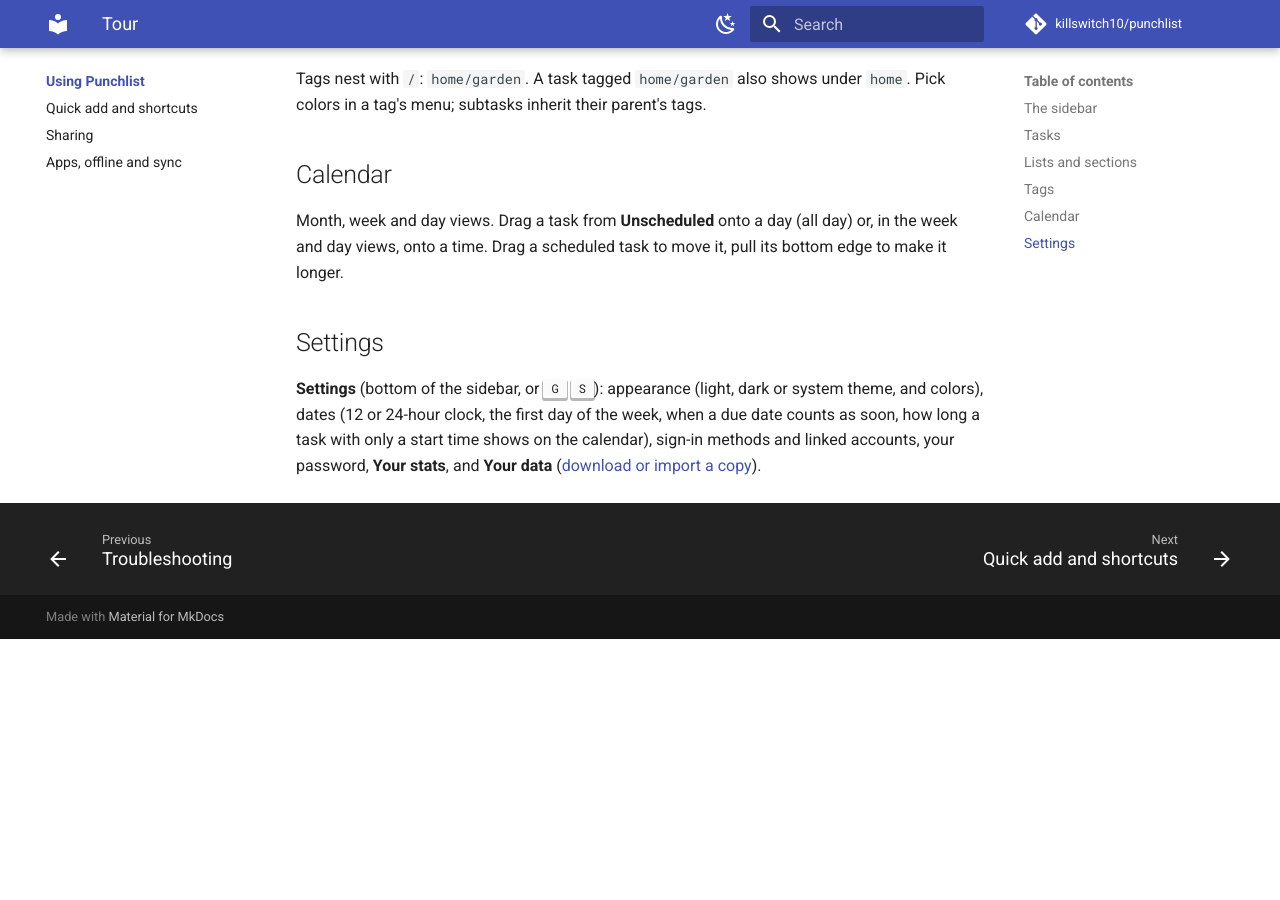
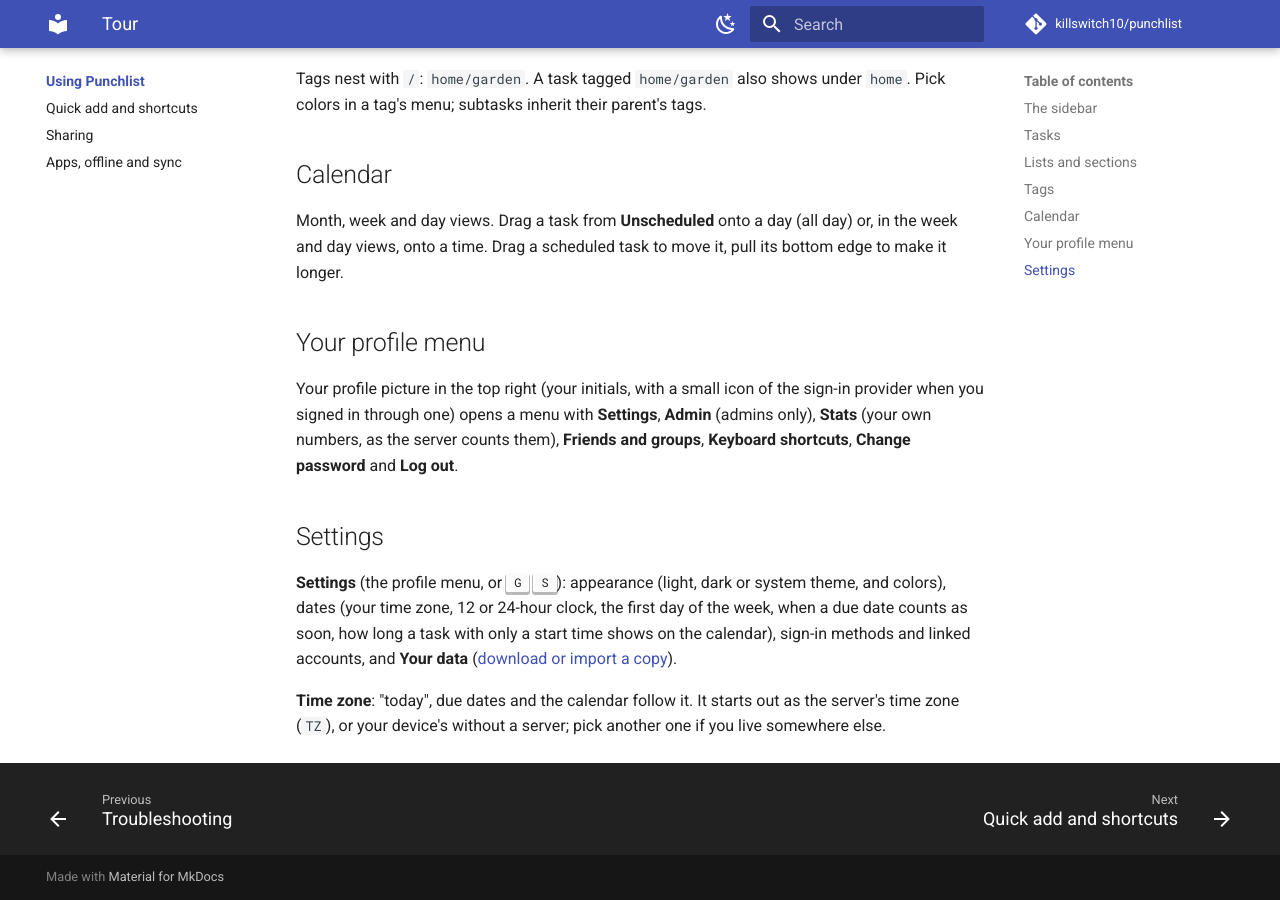
Before and after one commit to KillSwitchIO/PeckList, an MkDocs documentation site: the page built from docs/using/index.md, in a window 1280 px wide and 900 px high, scrolled down 1515 px. Built offline with MkDocs 1.6.1 and Material for MkDocs 9.7.7, drawn with Linux system fonts in a browser that asks for light colours; comment, search, counter and statistics services are not loaded; before the commit the page ends 2154 px from its top, so only the background shows below that.

Commit message:
docs: the profile menu, your own time zone and the stats page
Co-Authored-By: Claude Opus 5.5 <noreply@anthropic.com>

```diff
--- a/docs/guides/monitoring.md
+++ b/docs/guides/monitoring.md
@@ -23,7 +23,7 @@ shows the container's health; Compose's `depends_on: condition: service_healthy`
 
 Only counts, never titles or other content. Months follow the server's time zone (`TZ`). The
 numbers are worked out again after a sync changes data, or every five minutes. Everyone sees their
-own numbers under **Settings > Your stats**.
+own numbers under **Stats** in their profile menu.
 
 ## Logs and alerts
 
--- a/docs/using/index.md
+++ b/docs/using/index.md
@@ -53,9 +53,19 @@ in a tag's menu; subtasks inherit their parent's tags.
 Month, week and day views. Drag a task from **Unscheduled** onto a day (all day) or, in the week and
 day views, onto a time. Drag a scheduled task to move it, pull its bottom edge to make it longer.
 
+## Your profile menu
+
+Your profile picture in the top right (your initials, with a small icon of the sign-in provider
+when you signed in through one) opens a menu with **Settings**, **Admin** (admins only), **Stats**
+(your own numbers, as the server counts them), **Friends and groups**, **Keyboard shortcuts**,
+**Change password** and **Log out**.
+
 ## Settings
 
-**Settings** (bottom of the sidebar, or ++g++ ++s++): appearance (light, dark or system theme, and
-colors), dates (12 or 24-hour clock, the first day of the week, when a due date counts as soon, how
-long a task with only a start time shows on the calendar), sign-in methods and linked accounts, your
-password, **Your stats**, and **Your data** ([download or import a copy](apps-and-sync.md#your-data-as-a-file)).
+**Settings** (the profile menu, or ++g++ ++s++): appearance (light, dark or system theme, and
+colors), dates (your time zone, 12 or 24-hour clock, the first day of the week, when a due date
+counts as soon, how long a task with only a start time shows on the calendar), sign-in methods and
+linked accounts, and **Your data** ([download or import a copy](apps-and-sync.md#your-data-as-a-file)).
+
+**Time zone**: "today", due dates and the calendar follow it. It starts out as the server's time
+zone (`TZ`), or your device's without a server; pick another one if you live somewhere else.
```
Also changed, not shown: docs/configuration/reference.md (+2 -1 lines), docs/reference/http-api.md (+1 -1 lines), docs/using/apps-and-sync.md (+2 -2 lines).
